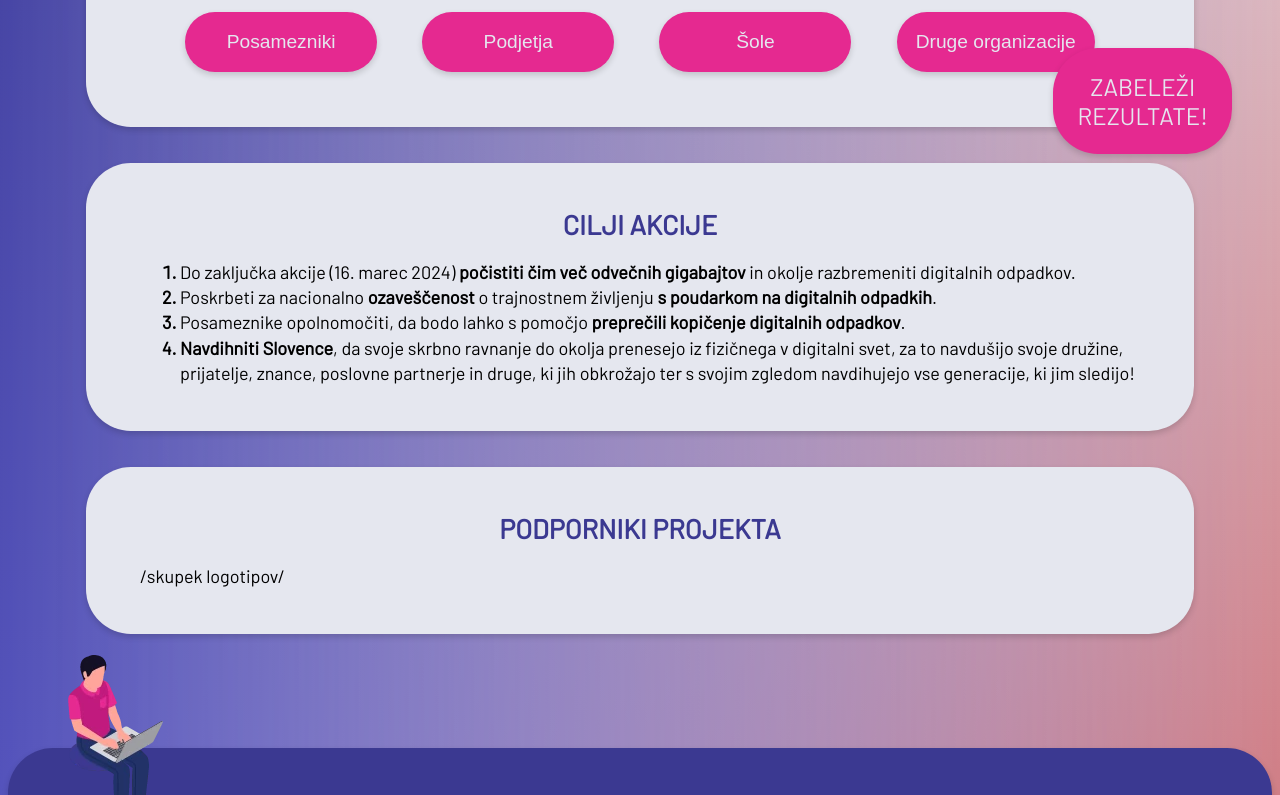
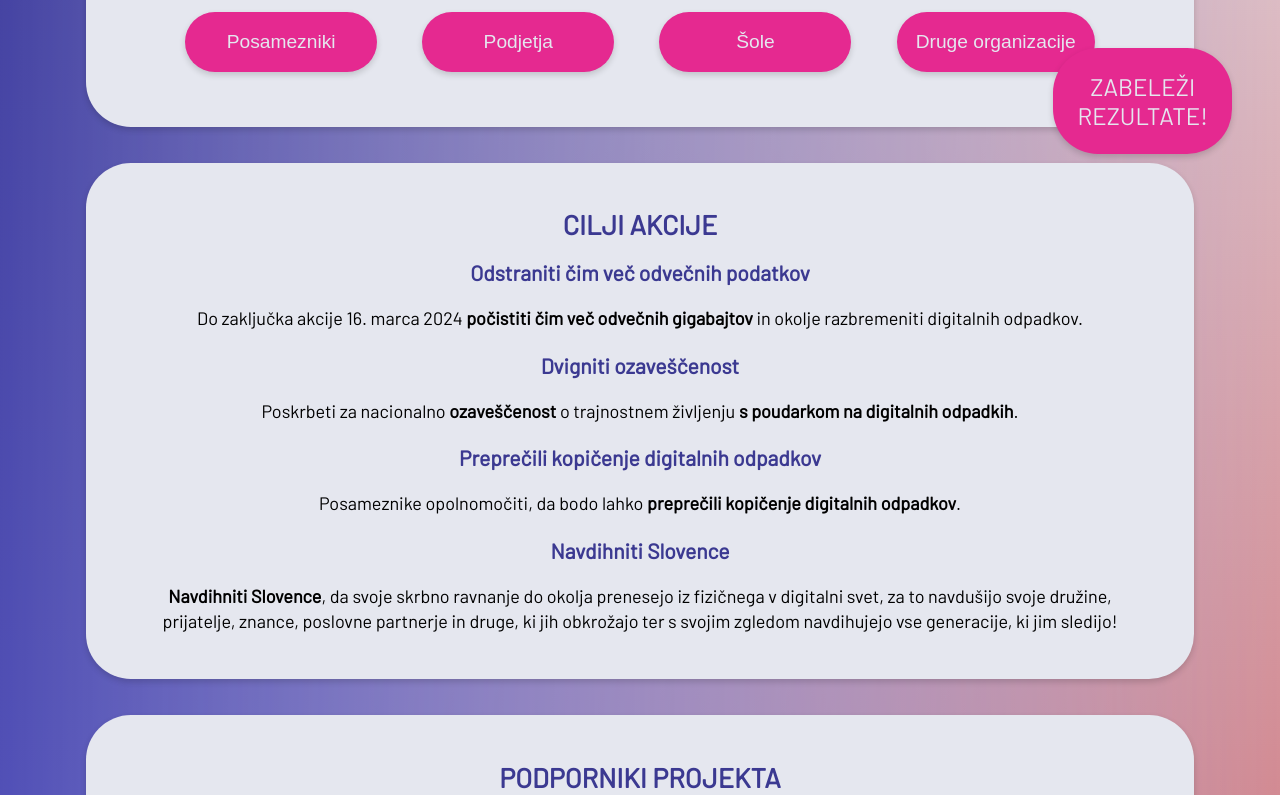
Before and after one commit to ewba/dcd-si, a Jekyll site: the page built from index.md, in a window 1280 px wide and 900 px high, scrolled down 701 px, cut to the strip 0-795 px from the top of the window. Built offline with Jekyll 4.4.1, drawn with Linux system fonts in a browser that asks for light colours.

Commit message:
prostornejše oblikovanje ciljev

```diff
--- a/index.md
+++ b/index.md
@@ -23,14 +23,21 @@ Uradni dan digitalnega čiščenja bo <strong>16. marec 2024</strong>! Ker pa se
 
 </div>
 
-
-<div class="block para" markdown="1">
+<div class="block para" markdown="1" style="text-align: center;">
 ## Cilji akcije
 
-1. Do zaključka akcije (16. marec 2024) **počistiti čim več odvečnih gigabajtov** in okolje razbremeniti digitalnih odpadkov.
-2. Poskrbeti za nacionalno **ozaveščenost** o trajnostnem življenju **s poudarkom na digitalnih odpadkih**.
-3. Posameznike opolnomočiti, da bodo lahko s pomočjo **preprečili kopičenje digitalnih odpadkov**.
-4. **Navdihniti Slovence**, da svoje skrbno ravnanje do okolja prenesejo iz fizičnega v digitalni svet, za to navdušijo svoje družine, prijatelje, znance, poslovne partnerje in druge, ki jih obkrožajo ter s svojim zgledom navdihujejo vse generacije, ki jim sledijo!
+### Odstraniti čim več odvečnih podatkov
+Do zaključka akcije 16. marca 2024 **počistiti čim več odvečnih gigabajtov** in okolje razbremeniti digitalnih odpadkov.
+
+### Dvigniti ozaveščenost
+Poskrbeti za nacionalno **ozaveščenost** o trajnostnem življenju **s poudarkom na digitalnih odpadkih**.
+
+### Preprečili kopičenje digitalnih odpadkov
+Posameznike opolnomočiti, da bodo lahko **preprečili kopičenje digitalnih odpadkov**.
+
+### Navdihniti Slovence
+**Navdihniti Slovence**, da svoje skrbno ravnanje do okolja prenesejo iz fizičnega v digitalni svet, za to navdušijo svoje družine, prijatelje, znance, poslovne partnerje in druge, ki jih obkrožajo ter s svojim zgledom navdihujejo vse generacije, ki jim sledijo!
+
 
 </div>
 
```
Also changed, not shown: o-akciji.md (+2 -1 lines), 1 other file.
